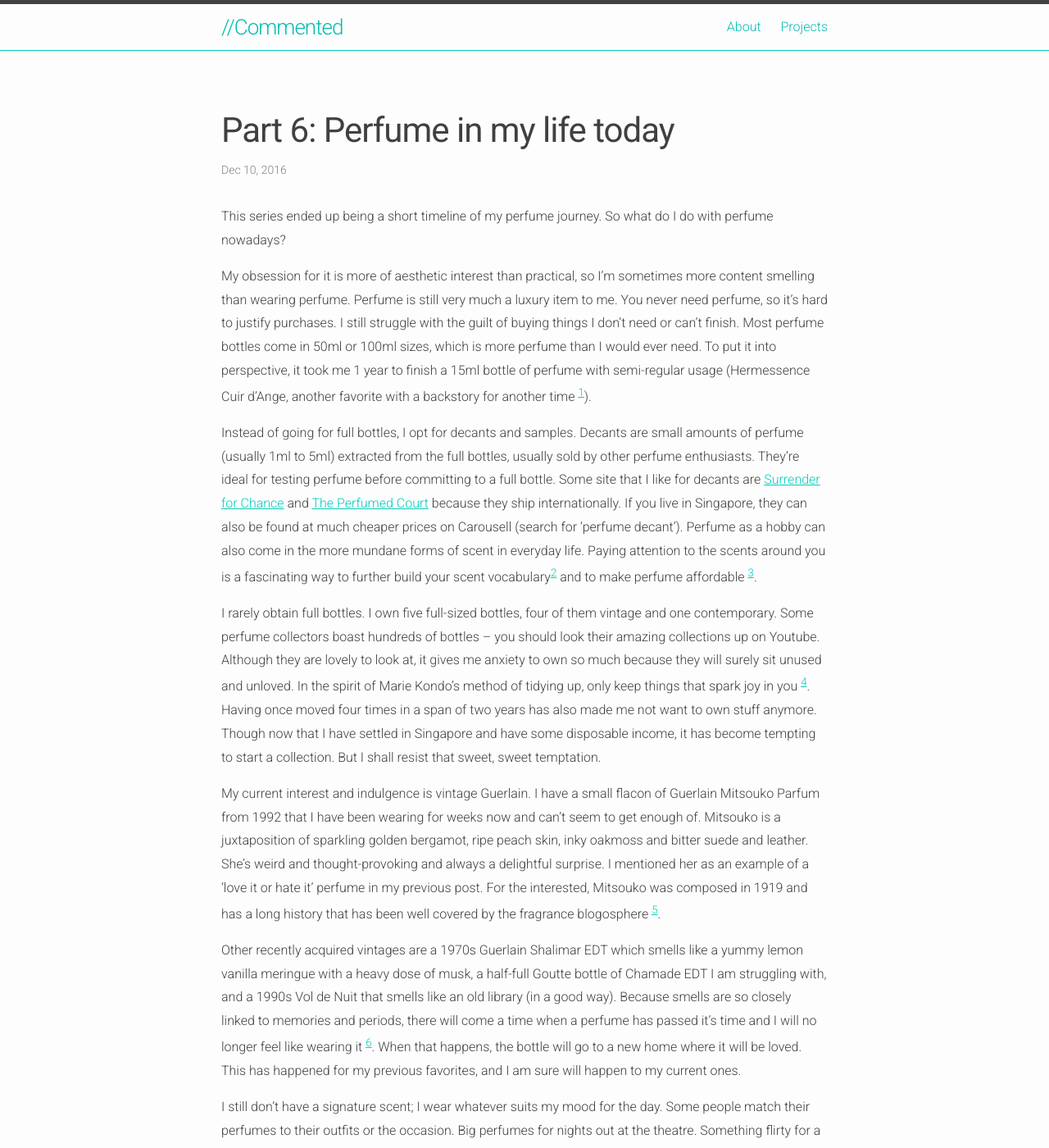
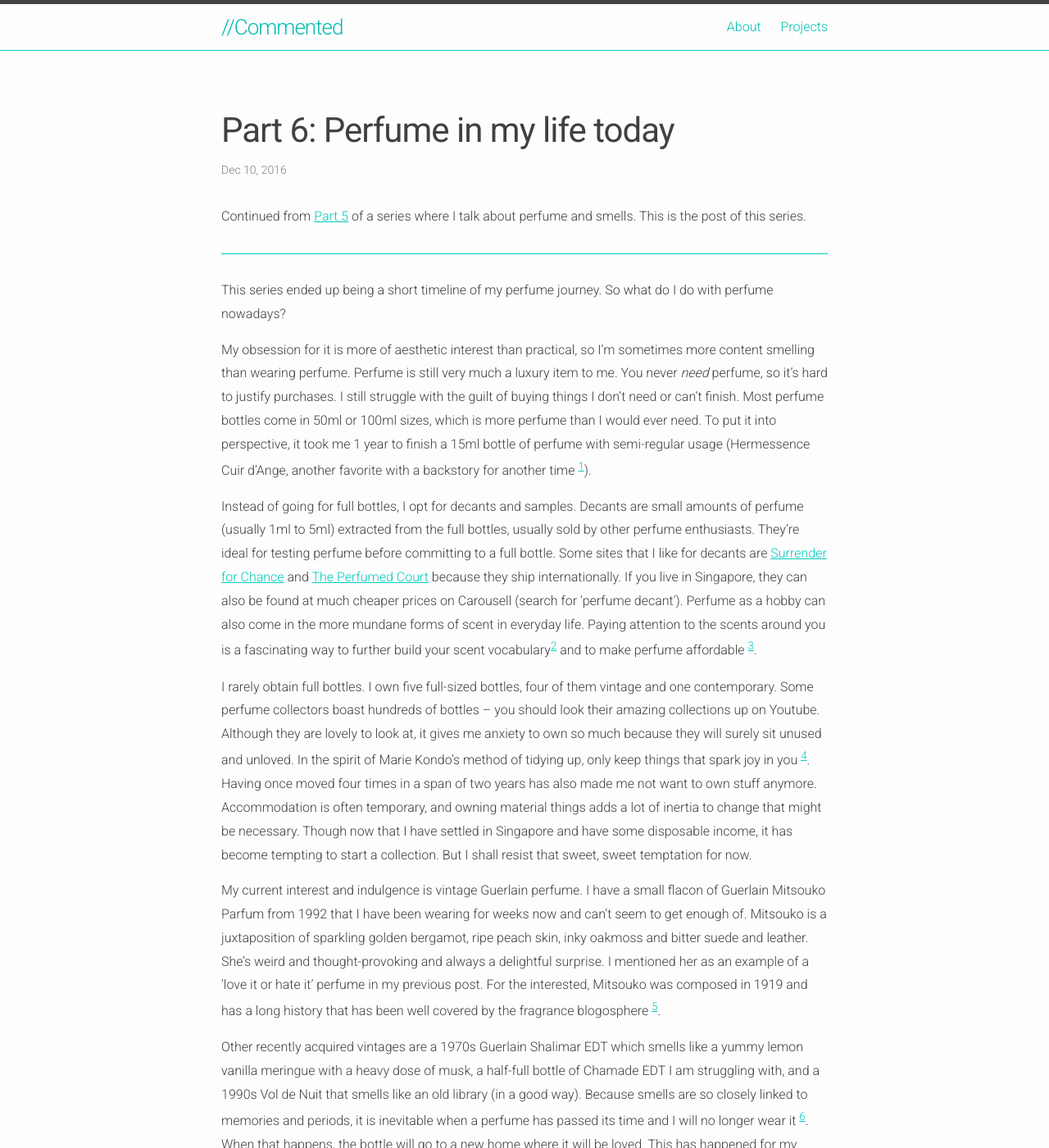
Before and after one commit to piratefsh/piratefsh.github.io, a Jekyll site: the page built from _posts/2016-12-10-perfume-in-life-today.markdown, in a window 1280 px wide and 1400 px high. Shown: the whole window at 82% size. Built offline with Jekyll 4.4.1, drawn with Linux system fonts in a browser that asks for light colours; some of the changed text lies outside the part shown.

Commit message:
Adjust post

```diff
--- a/_posts/2016-11-13-short-lived-first-love.markdown
+++ b/_posts/2016-11-13-short-lived-first-love.markdown
@@ -23,7 +23,7 @@
 
 __End of Part 3__. Read [Part 4](/2016/11/26/scented-memories.html).
 
-[Part 1](/2016/11/06/nail-polish-made-me-puke.html) [Part 2](/2016/11/07/department-stores-are-terrifying.html)
+[Part 1](/2016/11/06/nail-polish-made-me-puke.html) // [Part 2](/2016/11/07/department-stores-are-terrifying.html)
 
 ---
 
--- a/_posts/2016-11-26-scented-memories.markdown
+++ b/_posts/2016-11-26-scented-memories.markdown
@@ -28,4 +28,4 @@
 
 __End of Part 4__. Read [Part 5](/2016/12/07/what-do-other-people-smell-like.html).
 
-[Part 1](/2016/11/06/nail-polish-made-me-puke.html) [Part 2](/2016/11/07/department-stores-are-terrifying.html) [Part 3](/2016/11/13/short-lived-first-love.html)
+[Part 1](/2016/11/06/nail-polish-made-me-puke.html) // [Part 2](/2016/11/07/department-stores-are-terrifying.html) // [Part 3](/2016/11/13/short-lived-first-love.html)
--- a/_posts/2016-12-07-what-do-other-people-smell-like.markdown
+++ b/_posts/2016-12-07-what-do-other-people-smell-like.markdown
@@ -47,7 +47,7 @@
 
 __End of Part 5__. Part 6 (the epilogue) to come soon.
 
-[Part 1](/2016/11/06/nail-polish-made-me-puke.html) [Part 2](/2016/11/07/department-stores-are-terrifying.html) [Part 3](/2016/11/13/short-lived-first-love.html) [Part 4](/2016/11/26/scented-memories.html)
+[Part 1](/2016/11/06/nail-polish-made-me-puke.html) // [Part 2](/2016/11/07/department-stores-are-terrifying.html) // [Part 3](/2016/11/13/short-lived-first-love.html) // [Part 4](/2016/11/26/scented-memories.html)
 
 ---
 [^1]: For more detail on the technical differences between an Eau de Toilette, Eau de Parfum and Eau de Cologne, read this [FAQ by Now Smell This](http://www.nstperfume.com/perfume-faq/) and then this excellent [post on Reddit](https://www.reddit.com/r/fragrance/comments/5cdib8/lets_talk_about_fragrance_concentration_and/) on how concentrations actually don’t tell you much about the fragrance.
--- a/_posts/2016-12-10-perfume-in-life-today.markdown
+++ b/_posts/2016-12-10-perfume-in-life-today.markdown
@@ -3,37 +3,43 @@
 layout: post
 ---
 
+Continued from [Part 5](/2016/12/07/what-do-other-people-smell-like.html) of a series where I talk about perfume and smells. This is the post of this series.
 
+---
 
 This series ended up being a short timeline of my perfume journey. So what do I do with perfume nowadays?
 
-My obsession for it is more of aesthetic interest than practical, so I’m sometimes more content smelling than wearing perfume. Perfume is still very much a luxury item to me. You never need perfume, so it’s hard to justify purchases. I still struggle with the guilt of buying things I don’t need or can’t finish. Most perfume bottles come in 50ml or 100ml sizes, which is more perfume than I would ever need. To put it into perspective, it took me 1 year to finish a 15ml bottle of perfume with semi-regular usage (Hermessence Cuir d’Ange, another favorite with a backstory for another time [^6]).
+My obsession for it is more of aesthetic interest than practical, so I’m sometimes more content smelling than wearing perfume. Perfume is still very much a luxury item to me. You never _need_ perfume, so it’s hard to justify purchases. I still struggle with the guilt of buying things I don’t need or can’t finish. Most perfume bottles come in 50ml or 100ml sizes, which is more perfume than I would ever need. To put it into perspective, it took me 1 year to finish a 15ml bottle of perfume with semi-regular usage (Hermessence Cuir d’Ange, another favorite with a backstory for another time [^6]).
 
-Instead of going for full bottles, I opt for decants and samples. Decants are small amounts of perfume (usually 1ml to 5ml) extracted from the full bottles, usually sold by other perfume enthusiasts. They’re ideal for testing perfume before committing to a full bottle. Some site that I like for decants are [Surrender for Chance](https://surrendertochance.com/) and [The Perfumed Court](http://theperfumedcourt.com/) because they ship internationally. If you live in Singapore, they can also be found at much cheaper prices on Carousell (search for ‘perfume decant’). Perfume as a hobby can also come in the more mundane forms of scent in everyday life. Paying attention to the scents around you is a fascinating way to further build your scent vocabulary[^3] and to make perfume affordable [^4].
+Instead of going for full bottles, I opt for decants and samples. Decants are small amounts of perfume (usually 1ml to 5ml) extracted from the full bottles, usually sold by other perfume enthusiasts. They’re ideal for testing perfume before committing to a full bottle. Some sites that I like for decants are [Surrender for Chance](https://surrendertochance.com/) and [The Perfumed Court](http://theperfumedcourt.com/) because they ship internationally. If you live in Singapore, they can also be found at much cheaper prices on Carousell (search for ‘perfume decant’). Perfume as a hobby can also come in the more mundane forms of scent in everyday life. Paying attention to the scents around you is a fascinating way to further build your scent vocabulary[^3] and to make perfume affordable [^4].
 
-I rarely obtain full bottles. I own five full-sized bottles, four of them vintage and one contemporary. Some perfume collectors boast hundreds of bottles -- you should look their amazing collections up on Youtube. Although they are lovely to look at, it gives me anxiety to own so much because they will surely sit unused and unloved. In the spirit of Marie Kondo’s method of tidying up, only keep things that spark joy in you [^2]. Having once moved four times in a span of two years has also made me not want to own stuff anymore. Though now that I have settled in Singapore and have some disposable income, it has become tempting to start a collection. But I shall resist that sweet, sweet temptation.
+I rarely obtain full bottles. I own five full-sized bottles, four of them vintage and one contemporary. Some perfume collectors boast hundreds of bottles -- you should look their amazing collections up on Youtube. Although they are lovely to look at, it gives me anxiety to own so much because they will surely sit unused and unloved. In the spirit of Marie Kondo’s method of tidying up, only keep things that spark joy in you [^2]. Having once moved four times in a span of two years has also made me not want to own stuff anymore. Accommodation is often temporary, and owning material things adds a lot of inertia to change that might be necessary. Though now that I have settled in Singapore and have some disposable income, it has become tempting to start a collection. But I shall resist that sweet, sweet temptation for now.
 
-My current interest and indulgence is vintage Guerlain. I have a small flacon of Guerlain Mitsouko Parfum from 1992 that I have been wearing for weeks now and can’t seem to get enough of. Mitsouko is a juxtaposition of sparkling golden bergamot, ripe peach skin, inky oakmoss and bitter suede and leather. She’s weird and thought-provoking and always a delightful surprise. I mentioned her as an example of a ‘love it or hate it’ perfume in my previous post. For the interested, Mitsouko was composed in 1919 and has a long history that has been well covered by the fragrance blogosphere [^1].
+My current interest and indulgence is vintage Guerlain perfume. I have a small flacon of Guerlain Mitsouko Parfum from 1992 that I have been wearing for weeks now and can’t seem to get enough of. Mitsouko is a juxtaposition of sparkling golden bergamot, ripe peach skin, inky oakmoss and bitter suede and leather. She’s weird and thought-provoking and always a delightful surprise. I mentioned her as an example of a ‘love it or hate it’ perfume in my previous post. For the interested, Mitsouko was composed in 1919 and has a long history that has been well covered by the fragrance blogosphere [^1].
 
-Other recently acquired vintages are a 1970s Guerlain Shalimar EDT which smells like a yummy lemon vanilla meringue with a heavy dose of musk, a half-full Goutte bottle of Chamade EDT I am struggling with, and a 1990s Vol de Nuit that smells like an old library (in a good way). Because smells are so closely linked to memories and periods, there will come a time when a perfume has passed it’s time and I will no longer feel like wearing it [^5]. When that happens, the bottle will go to a new home where it will be loved. This has happened for my previous favorites, and I am sure will happen to my current ones.
+Other recently acquired vintages are a 1970s Guerlain Shalimar EDT which smells like a yummy lemon vanilla meringue with a heavy dose of musk, a half-full bottle of Chamade EDT I am struggling with, and a 1990s Vol de Nuit that smells like an old library (in a good way). Because smells are so closely linked to memories and periods, it is inevitable when a perfume has passed its time and I will no longer wear it [^5]. When that happens, the bottle will go to a new home where it will be loved. This has happened for my previous favorites, and I am sure will happen to my current ones.
 
-I still don’t have a signature scent; I wear whatever suits my mood for the day. Some people match their perfumes to their outfits or the occasion. Big perfumes for nights out at the theatre. Something flirty for a dinner date. Fresh colognes for a hot day out. Some people pair perfume with code[^7]. Most of my time is spent at work in an air-conditioned office with no dress code (read very casual), so there isn’t much of an occasion to dress up. Then again, you don’t have to be dressed up to smell amazing. You will find me here wearing t-shirts and flip-flops smelling of Mitsouko.
+I still don’t have a signature scent; I wear whatever suits my mood for the day. Some people match their perfumes to their outfits or the occasion. Big perfumes for nights out at the club. Something flirty for a dinner date. Fresh colognes for a hot day out. Some people pair perfume with code[^7]. Most of my time is spent at work in an air-conditioned office with no dress code (read very casual), so there isn’t much of an occasion to dress up. Then again, you don’t have to be dressed up to smell amazing. You will find me here wearing t-shirts and flip-flops smelling of Mitsouko.
 
 End of Part 6 and of this series.
 
+[Part 1](/2016/11/06/nail-polish-made-me-puke.html) // [Part 2](/2016/11/07/department-stores-are-terrifying.html) // [Part 3](/2016/11/13/short-lived-first-love.html) // [Part 4](/2016/11/26/scented-memories.html) // [Part 5](/2016/12/07/what-do-other-people-smell-like.html)
+
 ---
 
-I didn’t intend for these series of posts to run for so long, but here we are! I didn’t even have a name for this series. If you’ve been following the series, thank you for reading.  I initially wrote this without expecting anyone to read it, but some of you have reached out to tell me that you have enjoyed this. Thank you so much for your kind words, they have made my days. I hope this has inspired you in some way to either explore scent, or even to think a little bit more about it in your everyday life.
-Do email or tweet at me if you’d like to offer your thoughts or just to say hello, especially if you also enjoy smells and perfume!
+I didn’t intend for these series of posts to run for so long, but here we are! I didn’t even have a name for this series. If you’ve been following the series, thank you!  I initially wrote this without expecting anyone to read it, but some of you have reached out to say that you have enjoyed this. Thank you so much for your kind words, they really do make my day. I hope this has inspired you in some way to either explore scent, or even to think a little bit more about it in your everyday life.
+
+Do email or [tweet](http://twitter.com/piratefsh) at me if you’d like to offer your thoughts or just to say hello, especially if you also enjoy smells and perfume!
 
 Until then,
+
 Sher Minn
 
 ---
 [^1]: The Perfume Shine has a particularly detailed write-up of the [history of Mitsouko](http://perfumeshrine.blogspot.sg/2011/03/guerlain-mitsouko-fragrance-review.html)
 [^2]: Marie Kondo wrote a book titled ‘The Life-changing Magic of Tidying Up’, which to date is one of my most favorite books that has changed the way I own things. For a brief introduction to her very effective method of tidying up, read this [NYT article](http://www.nytimes.com/2014/10/23/garden/home-organization-advice-from-marie-kondo.html?_r=1).
 [^3]: Victoria Frolova’s excellent guide on how to [improve your sense of smell](http://boisdejasmin.com/2014/03/workout-for-the-nose-how-to-improve-your-sense-of-smell.html)
-[^4]: Another post by Victoria on [how to make a perfume hobby affordable] (http://boisdejasmin.com/2012/10/how-to-make-perfume-hobby-affordable-and-more-fun.html)
-[^5]: See Part 3 where I talk about scents and memories.
+[^4]: Another post by Victoria on [how to make a perfume hobby affordable](http://boisdejasmin.com/2012/10/how-to-make-perfume-hobby-affordable-and-more-fun.html)
+[^5]: See [Part 3](/2016/11/13/short-lived-first-love.html) where I talk about scents and memories.
 [^6]: I wore this through a few interesting partnerships. Let’s just say it was very well received across the board.
 [^7]: I saw this [tweet](https://twitter.com/GalaxyKate/status/806730422856007681) the other day and thought it’s a fabulous idea to pair perfume with your programming language of the day.
```
